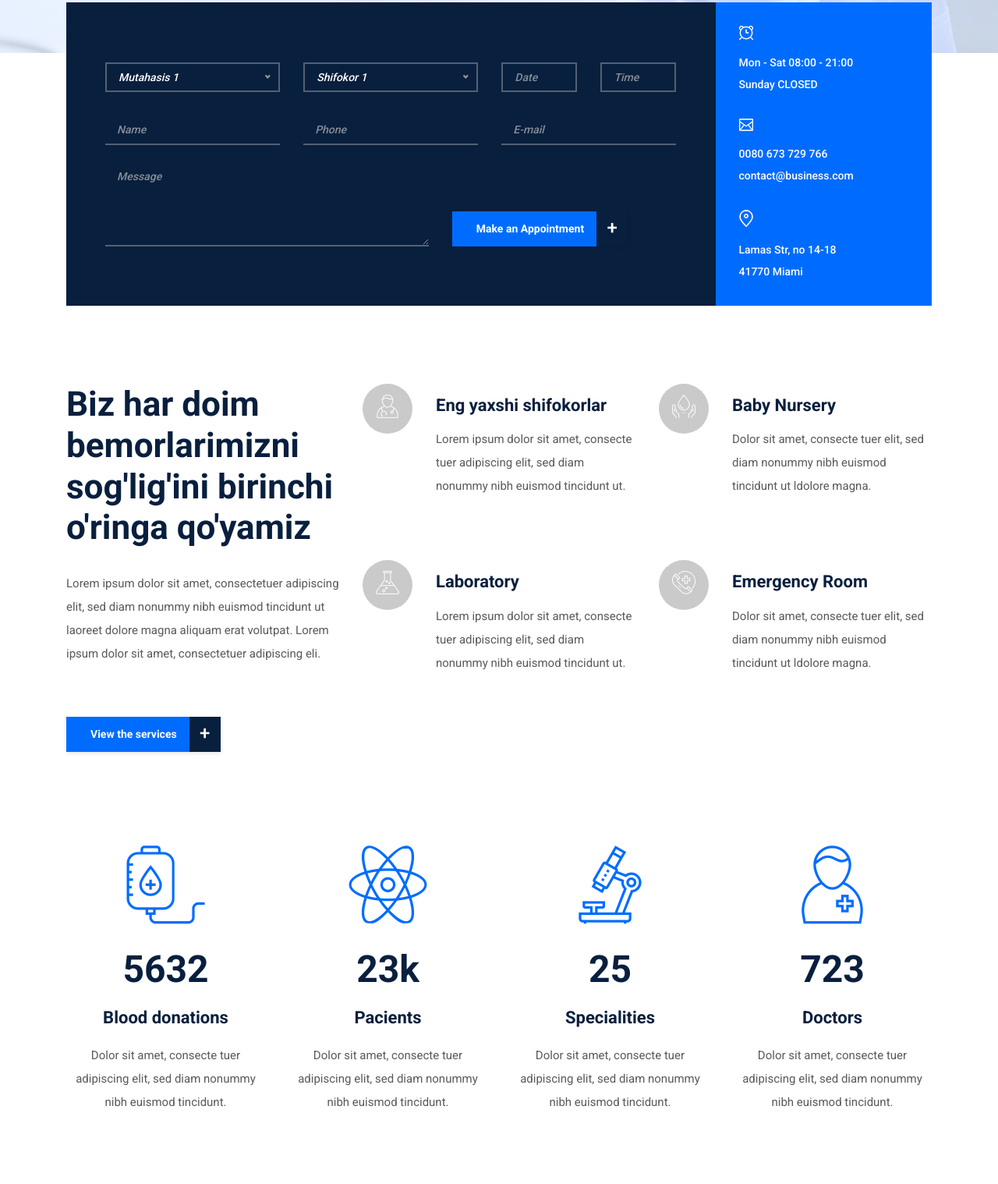
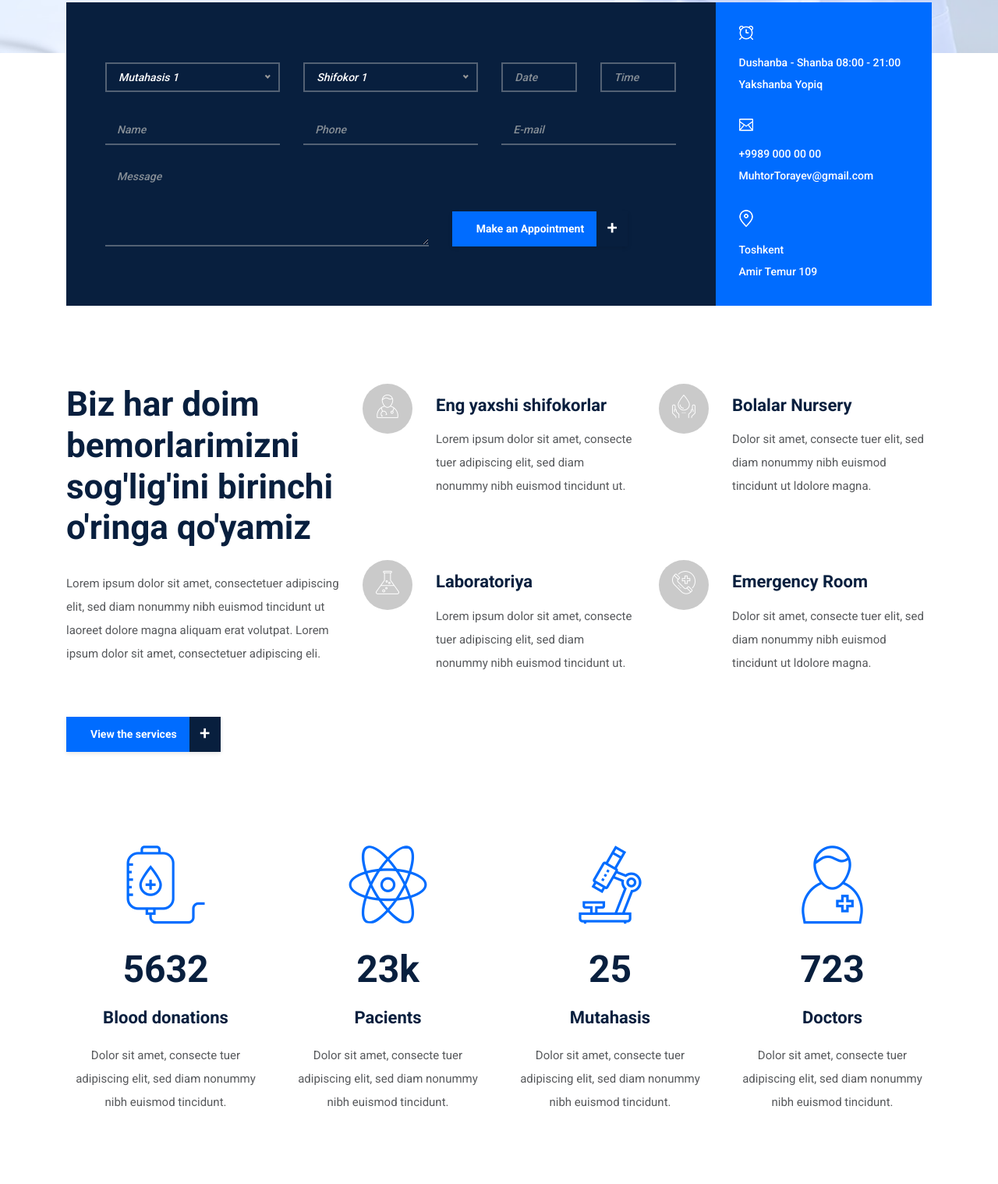
Before and after one commit to MuhtorTorayev/Klinika, a plain HTML site: page index.html in a window 1280 px wide. Shown: the part 832-2350 px from the top of the page at 78% size. Drawn offline with Linux system fonts and the light colour scheme; files whose address does not match are found by name.

Commit message:
second commit

```diff
--- a/index.html
+++ b/index.html
@@ -225,17 +225,17 @@
                                     <!-- Single Contact Info -->
                                     <div class="single-contact-info mb-30">
                                         <img src="img/icons/alarm-clock.png" alt="">
-                                        <p>Mon - Sat 08:00 - 21:00 <br>Sunday CLOSED</p>
+                                        <p>Dushanba - Shanba 08:00 - 21:00 <br>Yakshanba Yopiq</p>
                                     </div>
                                     <!-- Single Contact Info -->
                                     <div class="single-contact-info mb-30">
                                         <img src="img/icons/envelope.png" alt="">
-                                        <p>0080 673 729 766 <br>contact@business.com</p>
+                                        <p>+9989 000 00 00<br>MuhtorTorayev@gmail.com</p>
                                     </div>
                                     <!-- Single Contact Info -->
                                     <div class="single-contact-info">
                                         <img src="img/icons/map-pin.png" alt="">
-                                        <p>Lamas Str, no 14-18 <br>41770 Miami</p>
+                                        <p>Toshkent<br>Amir Temur 109</p>
                                     </div>
                                 </div>
                             </div>
@@ -279,7 +279,7 @@
                                     <i class="icon-blood-donation-1"></i>
                                 </div>
                                 <div class="service-content">
-                                    <h5>Baby Nursery</h5>
+                                    <h5>Bolalar Nursery</h5>
                                     <p>Dolor sit amet, consecte tuer elit, sed diam nonummy nibh euismod tincidunt ut ldolore magna.</p>
                                 </div>
                             </div>
@@ -291,7 +291,7 @@
                                     <i class="icon-flask-2"></i>
                                 </div>
                                 <div class="service-content">
-                                    <h5>Laboratory</h5>
+                                    <h5>Laboratoriya</h5>
                                     <p>Lorem ipsum dolor sit amet, consecte tuer adipiscing elit, sed diam nonummy nibh euismod tincidunt ut.</p>
                                 </div>
                             </div>
@@ -342,7 +342,7 @@
                     <div class="single-cool-fact-area text-center mb-100">
                         <i class="icon-microscope"></i>
                         <h2><span class="counter">25</span></h2>
-                        <h6>Specialities</h6>
+                        <h6>Mutahasis</h6>
                         <p>Dolor sit amet, consecte tuer adipiscing elit, sed diam nonummy nibh euismod tincidunt.</p>
                     </div>
                 </div>
```
